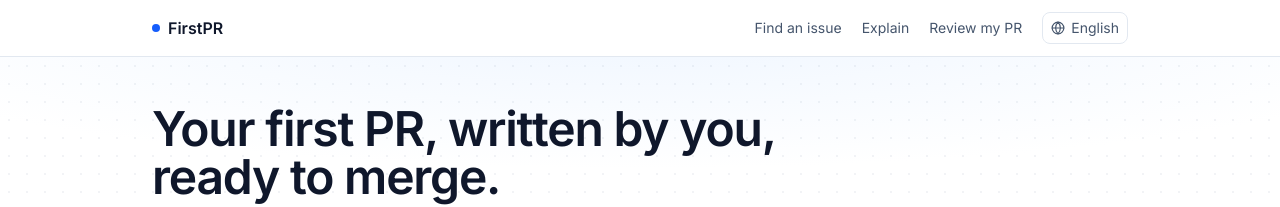
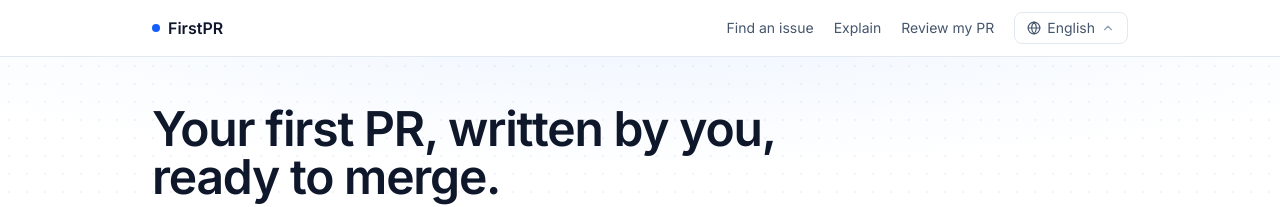
Before and after one commit to nishal21/firstpr, a Next.js app: page / in a window 1280 px wide. Both pictures are taken after a click on the button "English". Shown: the top 207 px of the page. Built offline with nearby package versions, Linux system fonts and the light colour scheme.

Commit message:
14theyyyyy fix 1

```diff
--- a/components/LangToggle.tsx
+++ b/components/LangToggle.tsx
@@ -1,7 +1,7 @@
 "use client";
 
 import { useEffect, useRef, useState } from "react";
-import { Check, Globe } from "lucide-react";
+import { Check, ChevronDown, Globe } from "lucide-react";
 import { useLanguage } from "@/components/language-provider";
 import { UI_LANGS, UI_LANG_NATIVE, type UiLang } from "@/lib/i18n";
 import { cn } from "@/lib/utils";
@@ -42,18 +42,26 @@ export function LangToggle({ className }: { className?: string }) {
         aria-label={t("nav.language")}
         onClick={() => setOpen((v) => !v)}
         className={cn(
-          "inline-flex h-8 max-w-[9.5rem] items-center gap-1.5 rounded-md border border-slate-200 bg-white px-2 text-sm text-slate-600 outline-none hover:text-blue-600 focus-visible:ring-2 focus-visible:ring-blue-600/40 sm:max-w-none",
+          "inline-flex h-8 items-center gap-1.5 whitespace-nowrap rounded-md border border-slate-200 bg-white px-3 text-sm text-slate-600 outline-none hover:bg-slate-50 focus-visible:ring-2 focus-visible:ring-blue-600/40 disabled:opacity-60",
         )}
       >
         <Globe className="size-3.5 shrink-0" aria-hidden />
-        <span className="truncate">{UI_LANG_NATIVE[lang]}</span>
+        <span>{UI_LANG_NATIVE[lang]}</span>
+        <ChevronDown
+          size={14}
+          className={cn(
+            "shrink-0 text-slate-400 transition-transform",
+            open && "rotate-180",
+          )}
+          aria-hidden
+        />
       </button>
 
       {open ? (
         <ul
           role="listbox"
           aria-label={t("nav.language")}
-          className="absolute top-full right-0 z-50 mt-1 min-w-[9.5rem] overflow-hidden rounded-md border border-slate-200 bg-white py-1 text-sm shadow-sm"
+          className="absolute top-full right-0 z-50 mt-1 w-40 overflow-hidden rounded-md border border-slate-200 bg-white py-1 text-sm shadow-sm"
         >
           {UI_LANGS.map((code) => {
             const selected = code === lang;
@@ -67,9 +75,14 @@ export function LangToggle({ className }: { className?: string }) {
                     selected && "text-slate-900",
                   )}
                 >
-                  <span>{UI_LANG_NATIVE[code]}</span>
+                  <span className="whitespace-nowrap">
+                    {UI_LANG_NATIVE[code]}
+                  </span>
                   {selected ? (
-                    <Check className="size-3.5 shrink-0 text-blue-600" aria-hidden />
+                    <Check
+                      className="size-3.5 shrink-0 text-blue-600"
+                      aria-hidden
+                    />
                   ) : (
                     <span className="size-3.5 shrink-0" aria-hidden />
                   )}
```
Also changed, not shown: 2 other files (tests, documents, lock files or other folders).
